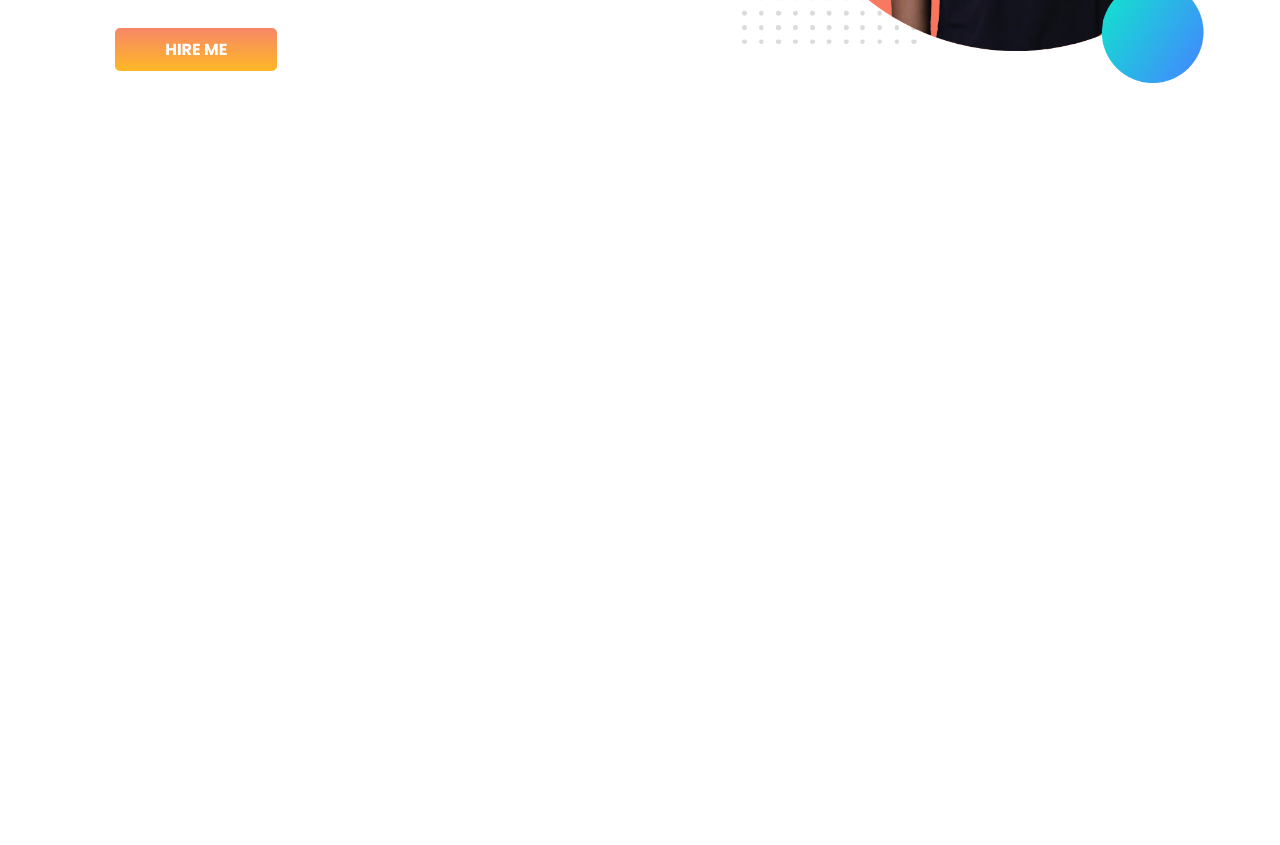
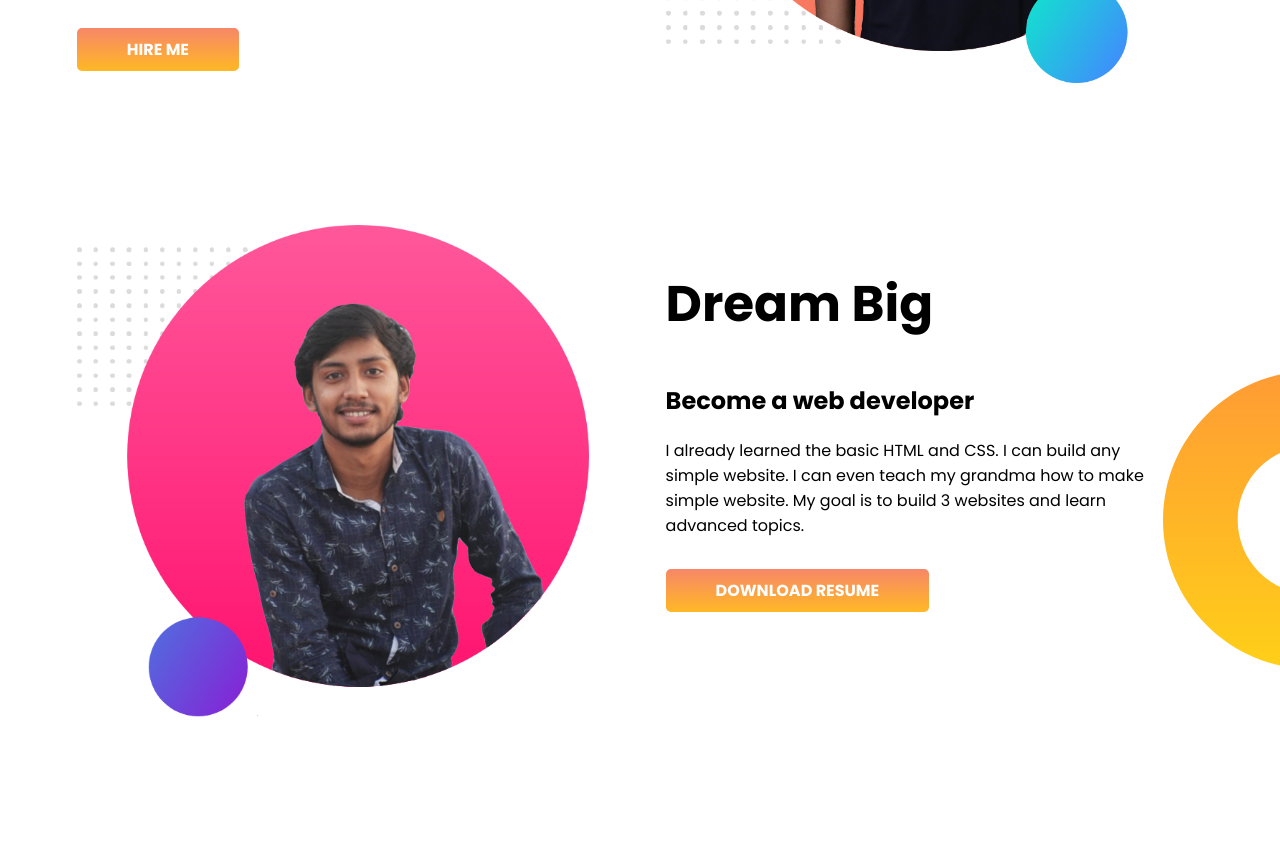
Before and after one commit to prashanta0234/devloper-1st-folio, a plain HTML site: page index.html in a window 1280 px wide. Shown: the part 455-1300 px from the top of the page. Before the commit the page ends 800 px from the top, so only its background shows below. Drawn offline with Linux system fonts and the light colour scheme.

Commit message:
dream added

```diff
--- a/index.html
+++ b/index.html
@@ -24,5 +24,18 @@
         </div>
 
     </section>
+    <section class="dream">
+        <div class="half_div">
+            <img src="images/my-2.png" alt="">
+        </div>
+        <div class="half_div four">
+            <h1>Dream Big</h1>
+            <h2>Become a web developer</h2>
+            <p>I already learned the basic HTML and CSS. I can build any simple website. I can even teach my grandma how to make simple website. My goal is to build 3 websites and learn advanced topics.</p>
+            <a class="anchor_tag" target="_blank" href="##">DOWNLOAD RESUME</a>
+
+        </div>
+
+    </section>
 </body>
 </html>
--- a/style.css
+++ b/style.css
@@ -17,8 +17,8 @@ section{
 .half_div{
     width: 40%;
     float: left;
-    margin-left: 5%;
-    padding-left: 4%;
+    margin-left: 4%;
+    padding-left: 2%;
     margin-top: 30px;
 }
 .half_div img{
@@ -43,3 +43,11 @@ section{
     color: white;
     font-weight: 700;
 }
+.four{
+    padding-right: 20px;
+}
+.dream{
+    background-image: url(images/dream-bg.png);
+    background-repeat: no-repeat;
+    background-position: right;
+}
```
